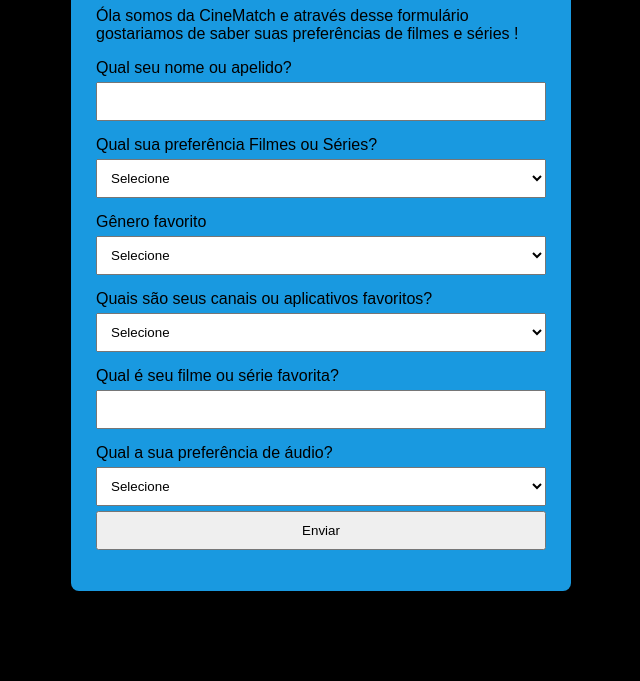
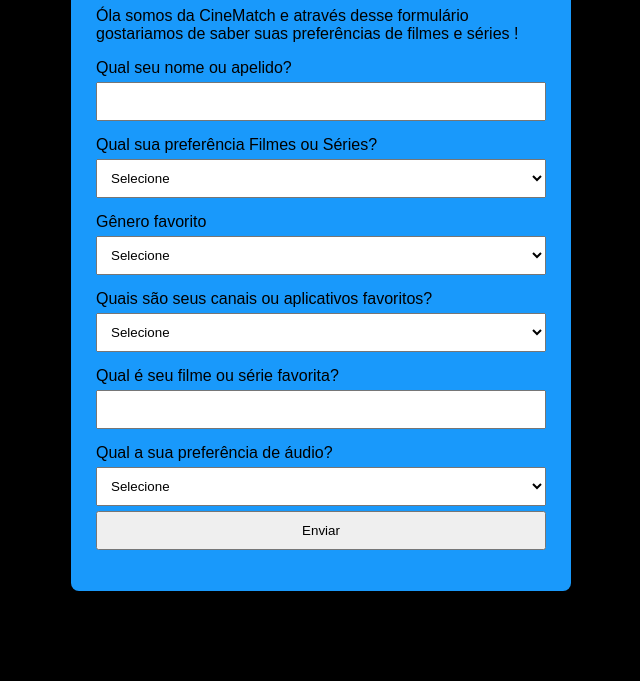
Before and after one commit to annahsantos82-creator/Cinemach, a plain HTML site: page index.html in a window 1280 px wide. Shown: the part 119-800 px from the top of the page, without its empty margins (319-959 px from the left). Drawn offline with Linux system fonts and the light colour scheme.

Commit message:
Update style.css

```diff
--- a/style.css
+++ b/style.css
@@ -10,7 +10,7 @@
 max-width: 450px;
 margin: auto;
 padding: 25px;
-background: #1999E0;
+background: #1999FB;
 border-radius: 8px;
 }
 
```
